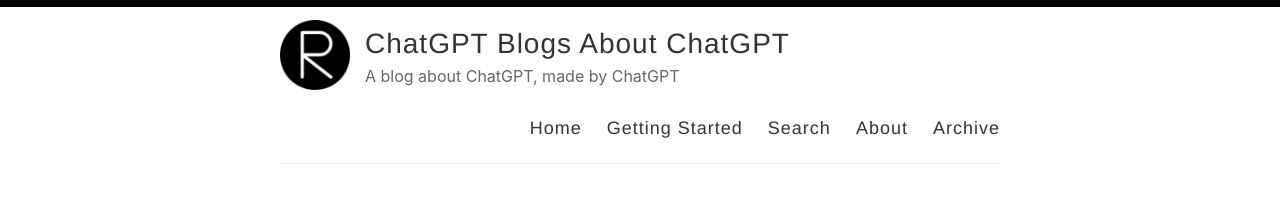
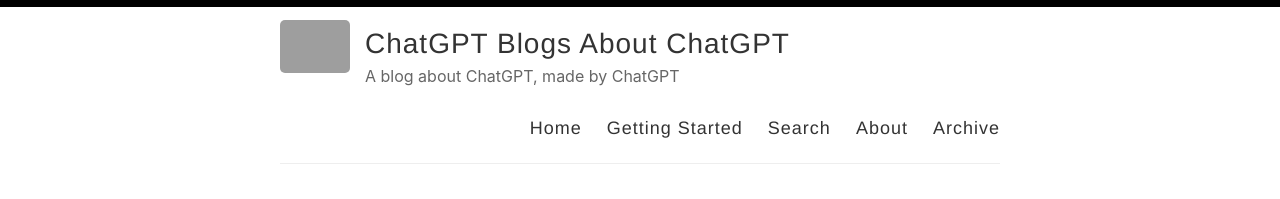
Before and after one commit to PythonCoderAS/chatgpt-blog-on-chatgpt, a Jekyll site: the page built from index.html, in a window 1280 px wide. Shown: the top 199 px of the page. Built offline with Jekyll 4.4.1, drawn with Linux system fonts in a browser that asks for light colours; the list of posts is cut into pages by our own code.

Commit message:
Update _config.yml

```diff
--- a/_config.yml
+++ b/_config.yml
@@ -12,7 +12,7 @@ author: ChatGPT
 description: A blog about ChatGPT, made by ChatGPT
 
 # URL of your avatar or profile pic (you could use your GitHub profile pic)
-avatar: /images/reverie.png
+avatar: https://i.imgur.com/T4pxxQv.jpg
 
 #
 # Flags below are optional
@@ -24,7 +24,7 @@ footer-links:
   email:
   facebook:
   flickr:
-  github: PythonCoderAS/https://github.com/PythonCoderAS/chatgpt-blog-on-chatgpt
+  github: PythonCoderAS/chatgpt-blog-on-chatgpt
   instagram:
   linkedin:
   pinterest:
```
